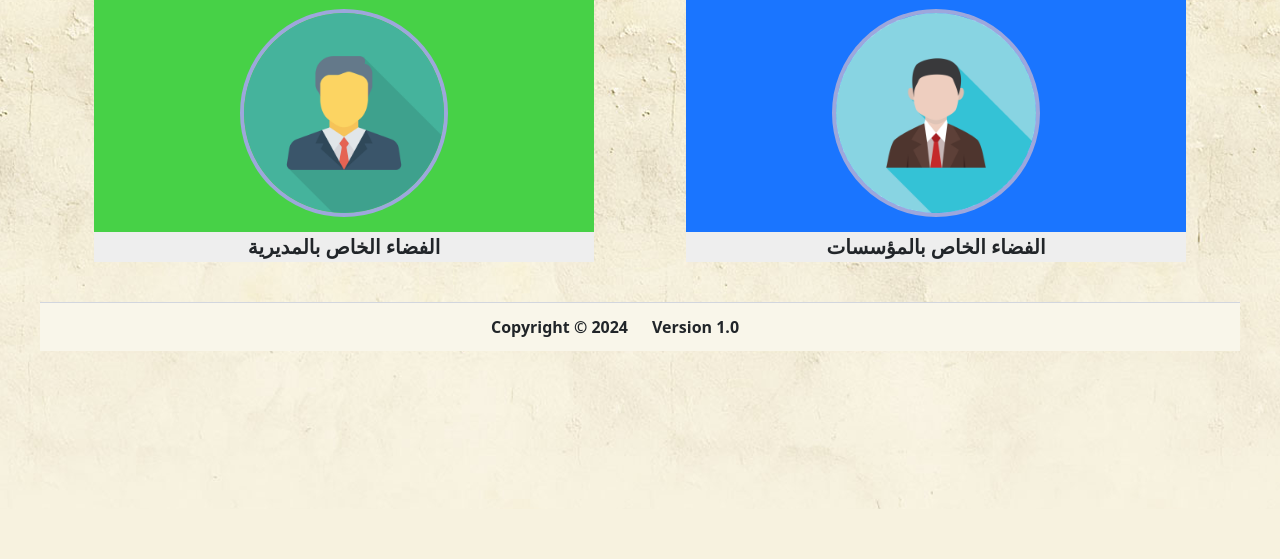
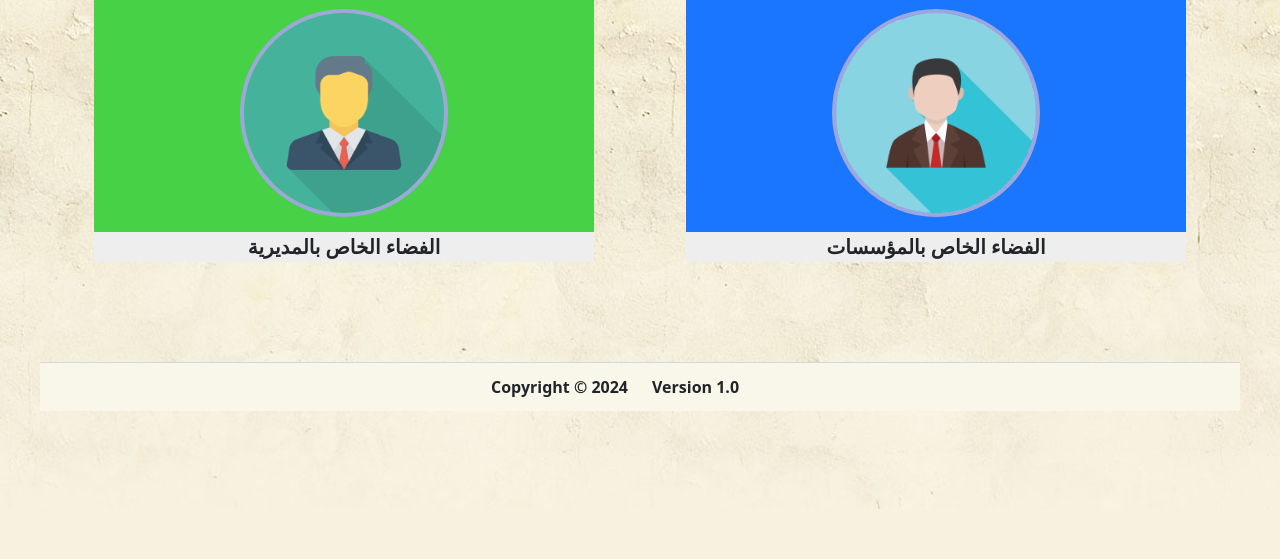
Before and after one commit to almoualid/ScolarisationPFE, a PHP site: page / in a window 1280 px wide. Shown: the part 241-800 px from the top of the page. Run offline with PHP 8.4, Linux system fonts and the light colour scheme.

Commit message:
CHange the style

```diff
--- a/index.php
+++ b/index.php
@@ -27,11 +27,11 @@
         }
 
         .accueil-footer {
-            position: relative;
             background: #f9f6ea;
             border-top: 1px solid #d2d6de;
             padding: 12px;
             text-align: center;
+            margin-top:60px;
         }
 
         .accueil-component {
```
